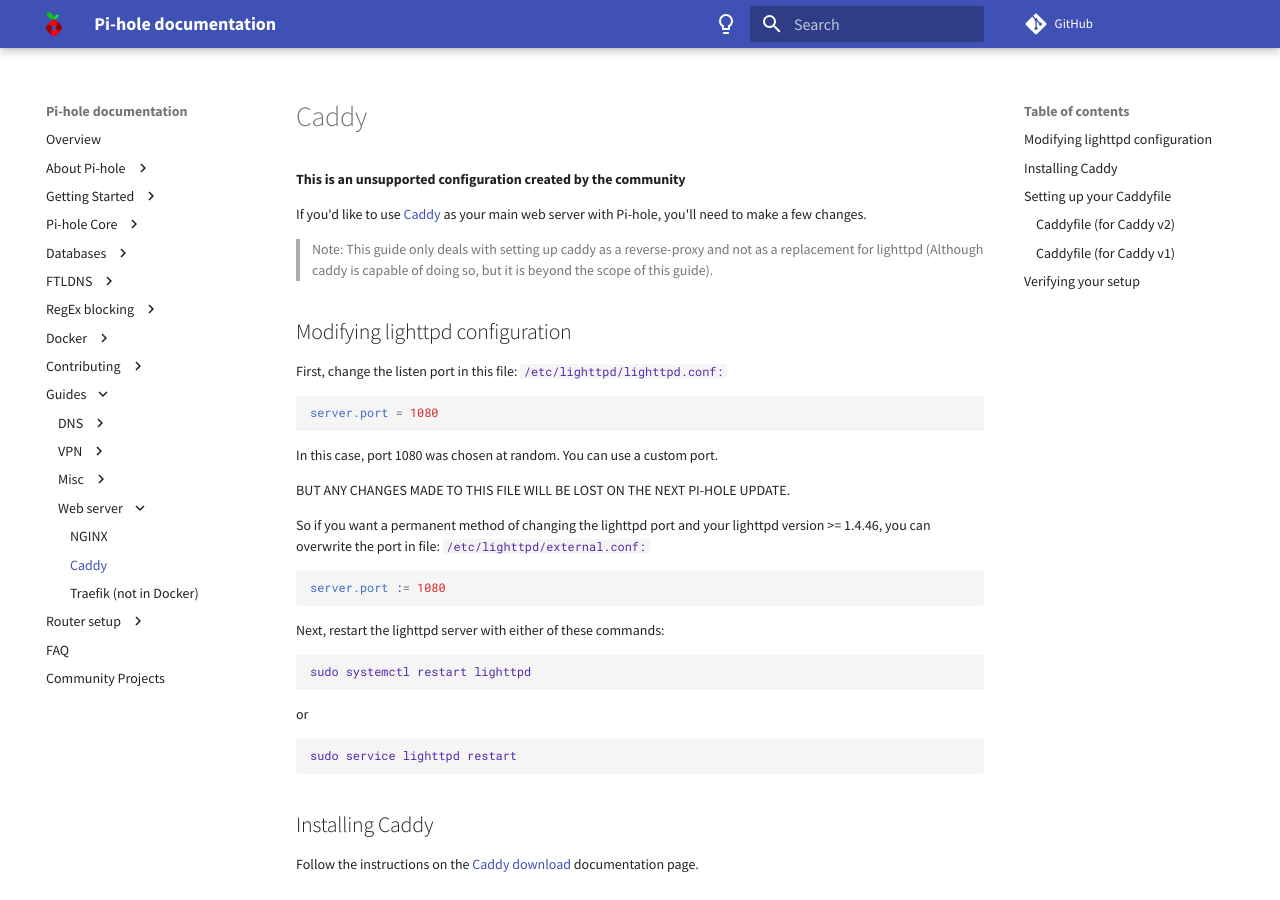
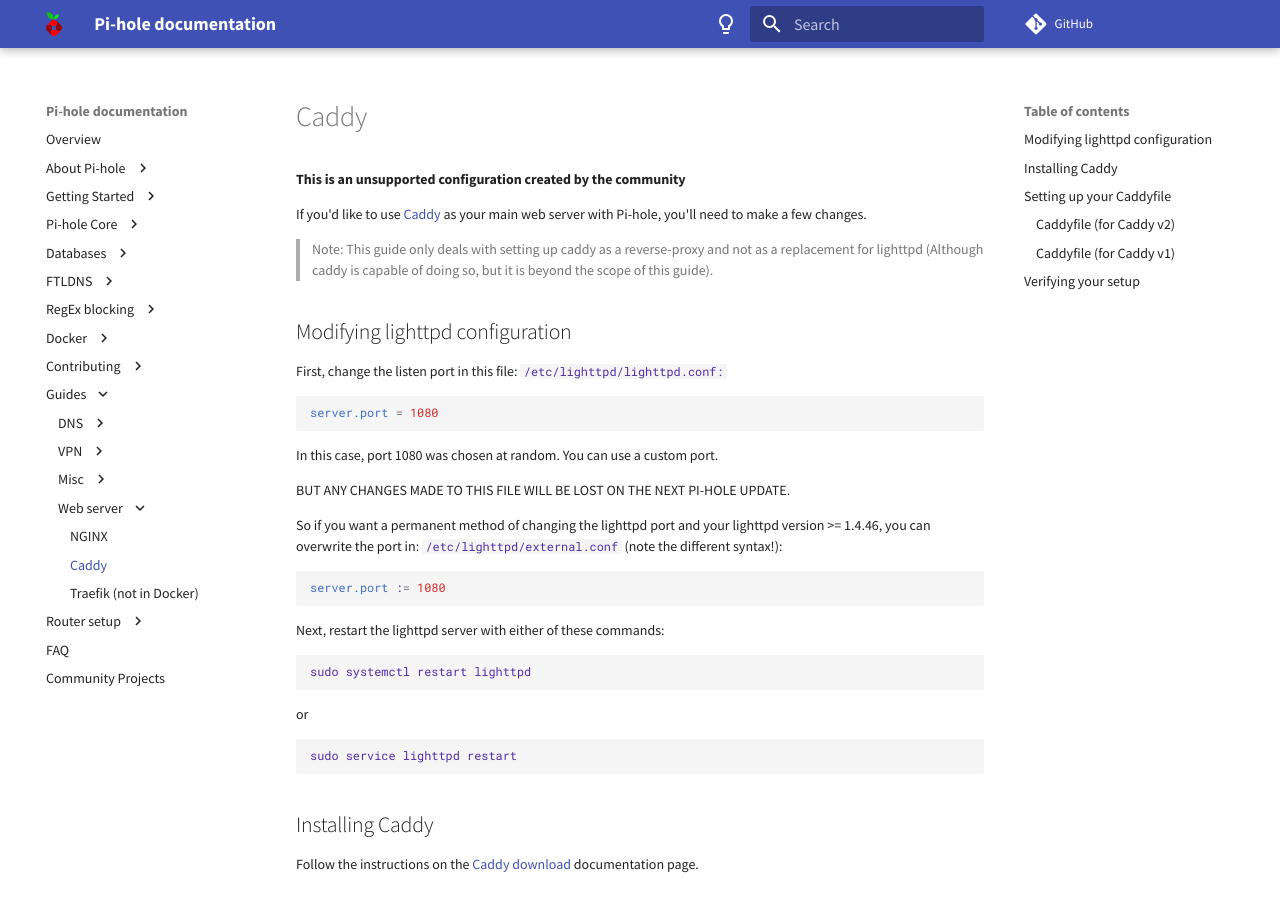
Before and after one commit to pi-hole/docs, an MkDocs documentation site: the page built from docs/guides/webserver/caddy.md, in a window 1280 px wide and 900 px high. Built offline with MkDocs 1.6.1 and Material for MkDocs 9.7.7, drawn with Linux system fonts in a browser that asks for light colours; comment, search, counter and statistics services are not loaded.

Commit message:
Update docs/guides/webserver/caddy.md
note the different syntax

Co-authored-by: yubiuser <ckoenig@posteo.de>

````diff
--- a/docs/guides/webserver/caddy.md
+++ b/docs/guides/webserver/caddy.md
@@ -16,7 +16,7 @@
 
 BUT ANY CHANGES MADE TO THIS FILE WILL BE LOST ON THE NEXT PI-HOLE UPDATE.
 
-So if you want a permanent method of changing the lighttpd port and your lighttpd version >= 1.4.46, you can overwrite the port in file: `/etc/lighttpd/external.conf:`
+So if you want a permanent method of changing the lighttpd port and your lighttpd version >= 1.4.46, you can overwrite the port in: `/etc/lighttpd/external.conf` (note the different syntax!):
 
 ```lighttpd
 server.port := 1080
````
